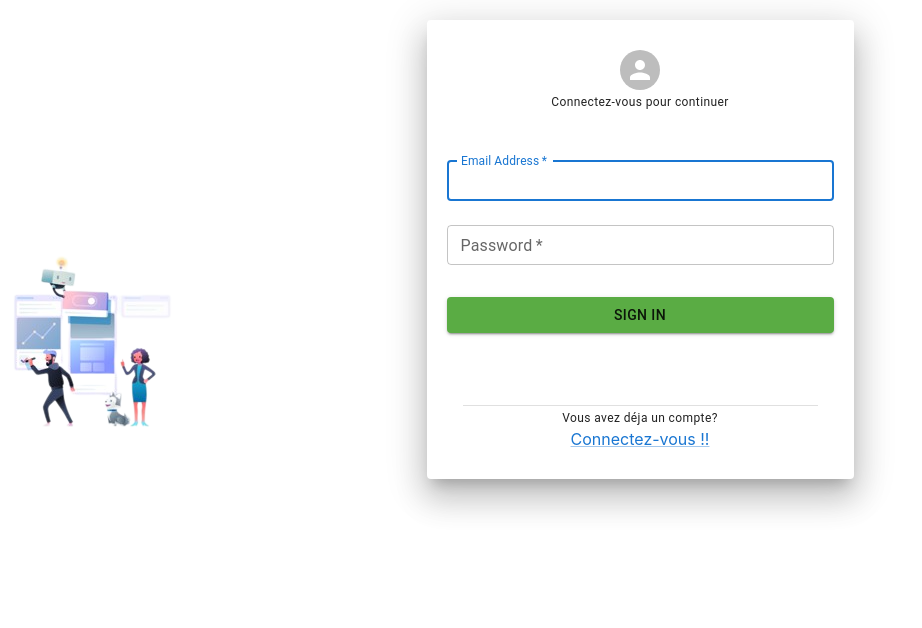
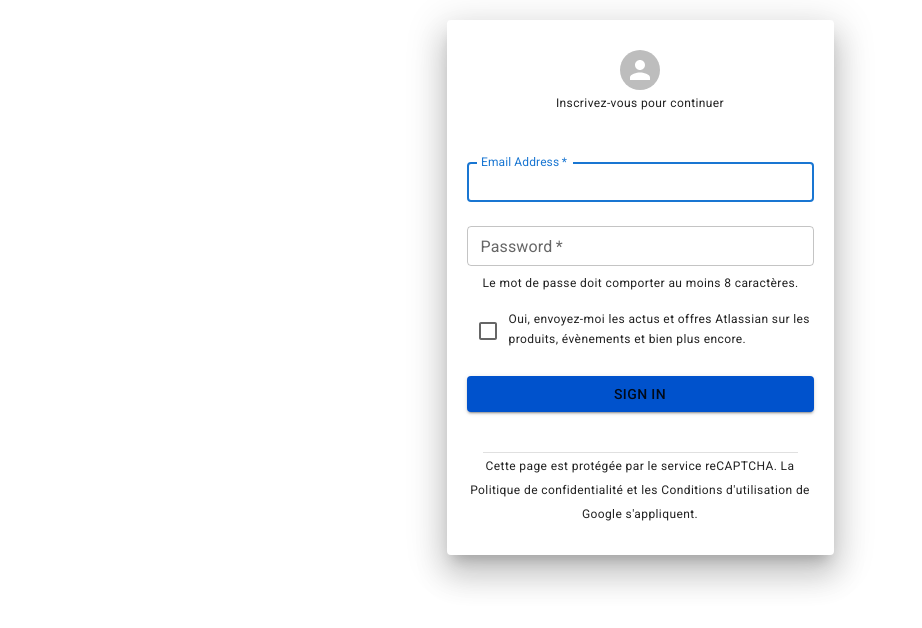
Before and after one commit to el-hadji-mamadou-sarr/gesta, a React (Create React App) app in the folder client/: page /register in a window 1280 px wide. Shown: the top 628 px of the page, without its empty margins (0-922 px from the left). Built offline with nearby package versions, Linux system fonts and the light colour scheme.

Commit message:
register logic

```diff
--- a/client/package.json
+++ b/client/package.json
@@ -10,8 +10,10 @@
     "@testing-library/jest-dom": "^5.16.5",
     "@testing-library/react": "^13.4.0",
     "@testing-library/user-event": "^13.5.0",
+    "axios": "^1.3.6",
     "react": "^18.2.0",
     "react-dom": "^18.2.0",
+    "react-router": "^6.10.0",
     "react-scripts": "5.0.1",
     "web-vitals": "^2.1.4"
   },
@@ -38,5 +40,8 @@
       "last 1 firefox version",
       "last 1 safari version"
     ]
+  },
+  "devDependencies": {
+    "react-router-dom": "^6.10.0"
   }
 }
--- a/client/src/App.js
+++ b/client/src/App.js
@@ -1,12 +1,23 @@
 import * as React from "react";
 import {Login} from "./Pages/login/Login";
+import { BrowserRouter as Router, Route, Routes } from "react-router-dom"
+import {Register} from "./Pages/Register/Register";
+
+
 
 
 function App() {
   return (
-    <div className="App">
-      <Login/>
-    </div>
+    <Router>
+        <Routes>
+            <Route path="/login" element={<Login/>}/>
+            <Route path="/register" element={<Register/>}/>
+        </Routes>
+
+    </Router>
+
+
+
   );
 }
 
--- a/client/src/Assets/theme/theme.js
+++ b/client/src/Assets/theme/theme.js
@@ -1,11 +1,28 @@
 import { createTheme } from "@mui/material";
 import {blue} from "@mui/material/colors";
+import '@fontsource/roboto/300.css';
+import '@fontsource/roboto/400.css';
+import '@fontsource/roboto/500.css';
+import '@fontsource/roboto/700.css';
 
 
 export const theme = createTheme({
     palette: {
         primary: {
             main: '#5AAC44'
+        },
+        secondary: {
+            main: '#e1f5fe'
+        },
+        registeBtnTheme: {
+            main: '#0052CC'
         }
     }
+
 })
+
+export const fontTheme = createTheme({
+    typography: {
+        fontFamily: 'Roboto'
+    }
+})
--- /dev/null
+++ b/client/src/Pages/Register/Register.js
@@ -0,0 +1,112 @@
+import * as React from "react";
+import {
+    Avatar,
+    Button,
+    Paper,
+    TextField,
+    Typography,
+    Box,
+    ThemeProvider,
+    Divider, Grid, Link, CssBaseline, Container, Checkbox
+} from "@mui/material";
+import {theme} from "../../Assets/theme/theme";
+import Logo from "../../Assets/images/login-removebg-preview.png";
+import {useState} from "react";
+import {initialValues} from "../../Services/Constant/Register/Constant";
+import axios from "axios";
+
+export const Register=()=>{
+    const[uservalues, setUserValues] = useState(initialValues)
+    const [formError, setFormError] = useState({})
+    // variable pour styliser le paper
+    const paperStyle={padding:'30px 20px',width:"387px", margin:"20px auto"}
+    const handleChange = (event) => {
+        const {name, value} = event.target
+        setUserValues({...uservalues, [name]: value})
+    }
+    const handleSubmit = (event) => {
+        event.preventDefault();
+        if (Object.keys(formError).length === 0){
+            axios.post('')
+        }
+
+    };
+
+    return (
+
+        <React.Fragment>
+            <CssBaseline />
+            <Container maxWidth="sm">
+                <Box sx={{}}>
+                    <Paper elevation={20} style={paperStyle}>
+                        <Box align="center">
+                            <Avatar>
+
+                            </Avatar>
+                            <Typography variant='caption'>Inscrivez-vous pour continuer</Typography>
+                        </Box>
+                        <Box component="form" onSubmit={handleSubmit} noValidate sx={{ mt: 4 }}>
+                            <TextField
+                                margin="normal"
+                                size="small"
+                                required
+                                fullWidth
+                                id="email"
+                                label="Email Address"
+                                name="email"
+                                autoComplete="email"
+                                autoFocus
+                                handleChange={handleChange}
+                            />
+                            <TextField
+                                margin="normal"
+                                size="small"
+                                required
+                                fullWidth
+                                name="password"
+                                label="Password"
+                                type="password"
+                                id="password"
+                                autoComplete="current-password"
+                                handleChange={handleChange}
+                            />
+                            <Grid sx={{display: 'flex', ml: 2}}>
+                                <Typography variant='caption'>Le mot de passe doit comporter au moins 8 caractères.</Typography>
+                            </Grid>
+                            <Grid sx={{display: 'flex', mt: 2}}>
+                                <Checkbox  />
+                                <Typography variant='caption'>Oui, envoyez-moi les actus et offres Atlassian sur les produits, évènements et bien plus encore.</Typography>
+                            </Grid>
+
+
+
+                            <ThemeProvider theme={theme}>
+                                <Button
+                                    type="submit"
+                                    color="registeBtnTheme"
+                                    fullWidth
+                                    variant="contained"
+                                    sx={{ mt: 3, mb: 2 }}
+                                >
+                                    Sign In
+                                </Button>
+                            </ThemeProvider>
+
+                            <Divider variant="middle" sx={{ mt: 3}} />
+
+                            <Grid align="center">
+                                <Typography variant='caption'>Cette page est protégée par le service reCAPTCHA. La Politique de confidentialité et les Conditions d'utilisation de Google s'appliquent.</Typography>
+                            </Grid>
+
+                        </Box>
+                    </Paper>
+                </Box>
+            </Container>
+        </React.Fragment>
+
+
+
+
+
+    )
+}
--- a/client/src/Pages/login/Login.js
+++ b/client/src/Pages/login/Login.js
@@ -7,11 +7,11 @@ import {
     Typography,
     Box,
     ThemeProvider,
-    Divider, Grid, Link
+    Divider, Grid, CssBaseline, Container
 } from "@mui/material";
-import {theme} from "../../Assets/theme/theme";
+import {fontTheme, theme} from "../../Assets/theme/theme";
+import { Link } from "react-router-dom"
 import Logo from "../../Assets/images/login-removebg-preview.png";
-
 
 export const Login=()=>{
     // variable pour styliser le paper
@@ -26,7 +26,10 @@ export const Login=()=>{
     };
 
     return (
-        <div style={{backgroundImage: `url(${Logo})`,backgroundRepeat:"no-repeat", width: '100%', height:'100%'}}>
+
+        <React.Fragment>
+            <CssBaseline />
+            <Container maxWidth="sm">
                  <Box sx={{}}>
                      <Paper elevation={20} style={paperStyle}>
                          <Box align="center">
@@ -71,19 +74,25 @@ export const Login=()=>{
                              </ThemeProvider>
 
                              <Divider variant="middle" sx={{ mt: 7}} />
-
-                        <Grid align="center">
-                            <Typography variant='caption'>Vous avez déja un compte?</Typography>
+                             <ThemeProvider theme={fontTheme}>
+                                 <Grid align="center" >
+                                     <Typography variant='caption' sx={{fontFamily: 'Roboto'}}>Vous avez déja un compte?</Typography>
                                      <Grid>
-                                <Link href="#">Connectez-vous !!</Link>
+                                         <Link to="/register">Inscrivez vous !!</Link>
                                      </Grid>
                                  </Grid>
+
+                             </ThemeProvider>
+
+
 
                          </Box>
                     </Paper>
                 </Box>
+            </Container>
+        </React.Fragment>
 
-        </div>
+
 
 
 
--- /dev/null
+++ b/client/src/Services/Constant/Register/Constant.js
@@ -0,0 +1,23 @@
+export const initialValues = {
+    email: "",
+    password: "",
+    agree_terms:"",
+}
+
+
+export const validate = (userValues, agreeTerms)=>{
+    const errors = {};
+
+    if(!userValues.email){
+        errors.email = "Vous devez saisir votre email"
+    }else{delete errors.email}
+
+    if(!userValues.password){
+        errors.password = "Vous devez saisir votre password"
+    }else{delete errors.password}
+
+    if(!agreeTerms){
+        errors.agree_terms = "Vous devez accépter les conditions d'utilisation de l'application"
+    }else{delete errors.agree_terms}
+    return errors;
+}
```
Also changed, not shown: client/src/Assets/Layout/LoginLayout.js (added, +30 -0 lines), client/src/Pages/login/Login.css (deleted), 1 other file (tests, documents, lock files or other folders). Lines whose indentation alone changed are shown as unchanged.
